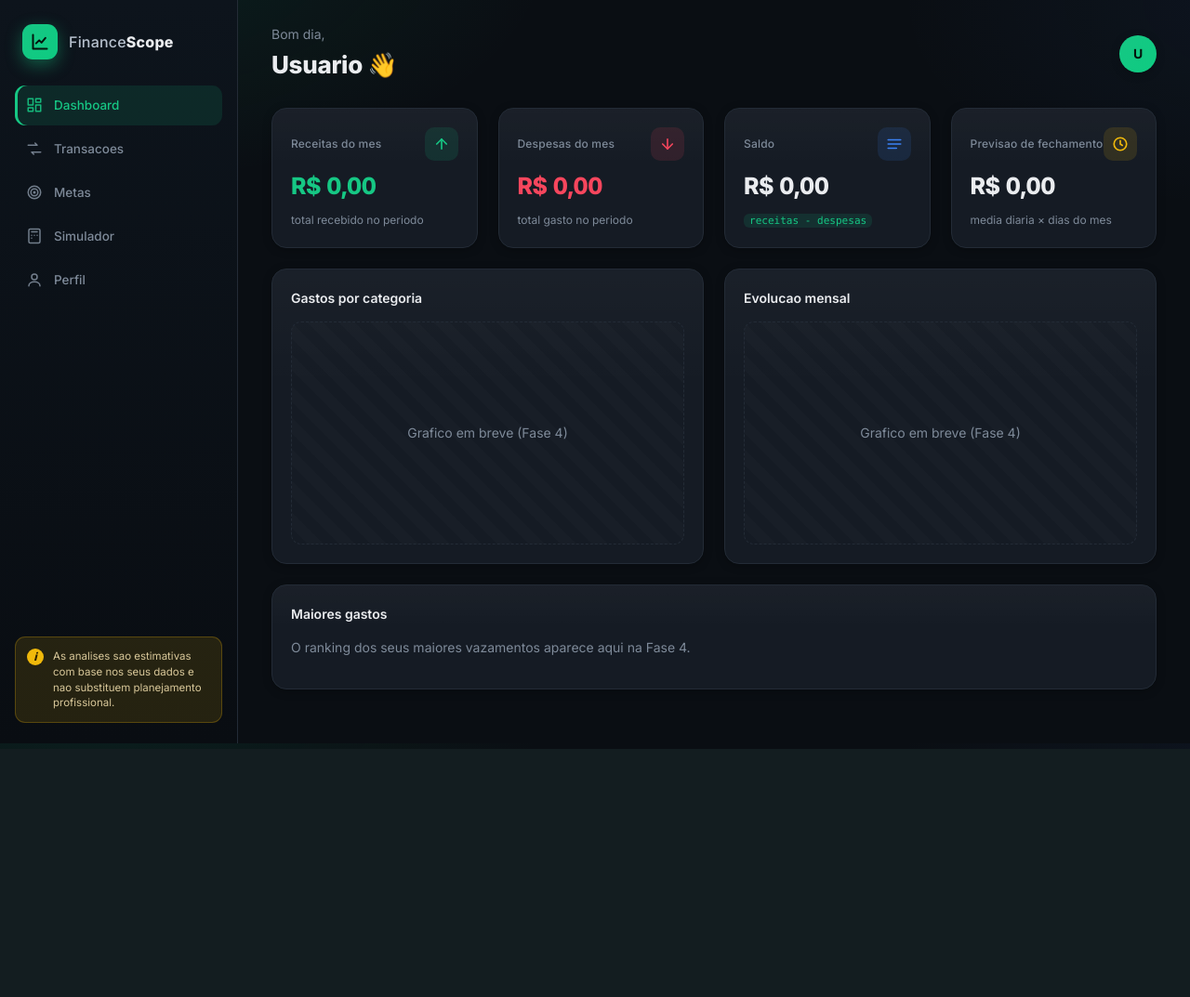
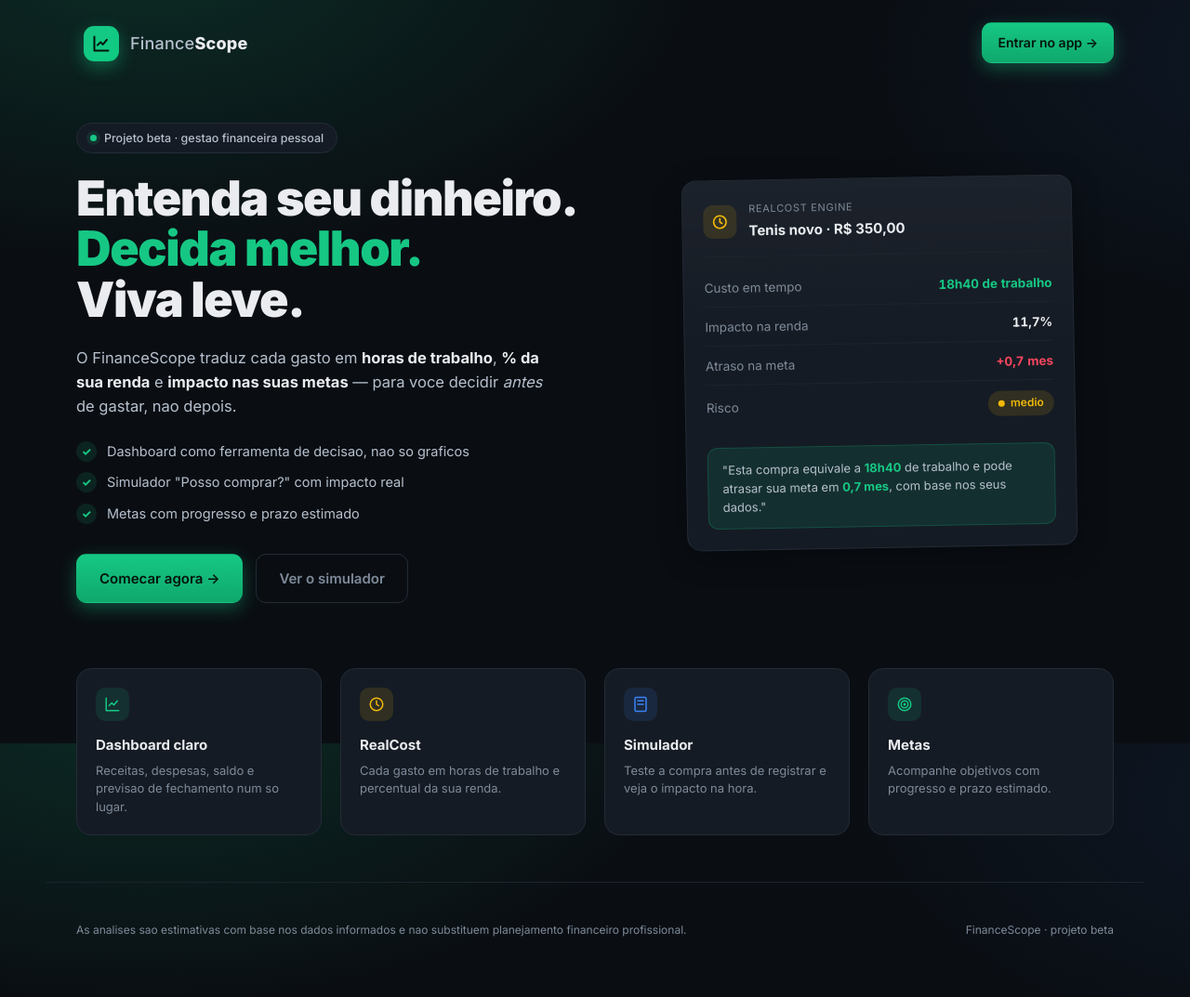
Before and after one commit to BrunoCarreiroCS/FinanceScope, a Flask app: page / in a window 1280 px wide. Shown: the whole page at 93% size. Before the commit the page ends 806 px from the top, so only its background shows below. Run offline with Flask 3, Linux system fonts and the light colour scheme; data comes from the database, SQL or seed files in the repository.

Commit message:
feat: home de boas-vindas em / e app movido para /app
- Nova tela standalone (sem sidebar) no espirito do mockup:
  'Entenda seu dinheiro. Decida melhor. Viva leve.'
- Cartao demonstrativo do RealCost (custo em horas, impacto, risco)
- Secao de recursos (Dashboard, RealCost, Simulador, Metas) e CTAs
- Dashboard/app agora em /app; raiz passa a ser a landing
- Aviso educacional no rodape

```diff
--- a/app/app.py
+++ b/app/app.py
@@ -98,6 +98,10 @@ def create_app():
     # --- Rotas placeholder (serao implementadas nas proximas fases) ---
 
     @app.route("/")
+    def home():
+        return render_template("home.html")
+
+    @app.route("/app")
     def dashboard():
         return render_template("dashboard.html", active="dashboard")
 
--- a/app/static/css/style.css
+++ b/app/static/css/style.css
@@ -302,3 +302,103 @@ code {
 .flash::before { content: ""; width: 8px; height: 8px; border-radius: 50%; background: currentColor; flex: none; }
 .flash-success { background: var(--accent-soft); color: #51d6a0; border-color: rgba(22,199,132,0.3); }
 .flash-error   { background: var(--down-soft); color: #fb7185; border-color: rgba(246,70,93,0.3); }
+
+/* =========================================================================
+   HOME / boas-vindas (standalone)
+   ========================================================================= */
+
+body.home {
+  background:
+    radial-gradient(1100px 600px at 12% -6%, rgba(22,199,132,0.16), transparent 55%),
+    radial-gradient(900px 500px at 110% 8%, rgba(59,130,246,0.08), transparent 55%),
+    var(--bg);
+}
+.btn-lg { padding: 14px 24px; font-size: 15px; border-radius: var(--radius-sm); }
+
+.home-nav {
+  display: flex; align-items: center; justify-content: space-between;
+  max-width: 1180px; margin: 0 auto; padding: 24px 32px;
+}
+.home-nav .brand-name { font-size: 18px; }
+
+/* hero */
+.hero {
+  max-width: 1180px; margin: 0 auto; padding: 40px 32px 60px;
+  display: grid; grid-template-columns: 1.05fr 0.95fr; gap: 56px; align-items: center;
+}
+@media (max-width: 940px) { .hero { grid-template-columns: 1fr; gap: 36px; } }
+
+.pill {
+  display: inline-flex; align-items: center; gap: 8px;
+  padding: 6px 14px; border-radius: var(--radius-pill);
+  background: var(--surface); border: 1px solid var(--border);
+  color: var(--text-2); font-size: 12.5px; font-weight: 500;
+}
+.pill-dot { width: 7px; height: 7px; border-radius: 50%; background: var(--accent); box-shadow: 0 0 0 4px var(--accent-soft); }
+
+.hero-title {
+  margin: 22px 0 0; font-size: 52px; line-height: 1.04;
+  font-weight: 900; letter-spacing: -1.4px;
+}
+.hero-title .accent { color: var(--accent); }
+@media (max-width: 600px) { .hero-title { font-size: 38px; } }
+
+.hero-sub { margin: 22px 0 0; font-size: 16.5px; color: var(--text-2); max-width: 520px; line-height: 1.6; }
+.hero-sub strong { color: var(--text); }
+
+.hero-bullets { list-style: none; padding: 0; margin: 24px 0 0; display: flex; flex-direction: column; gap: 11px; }
+.hero-bullets li { display: flex; align-items: center; gap: 11px; color: var(--text-2); font-size: 14.5px; }
+.ck {
+  flex: none; width: 22px; height: 22px; border-radius: 50%;
+  display: grid; place-items: center; font-size: 12px; font-weight: 800;
+  background: var(--accent-soft); color: var(--accent);
+}
+
+.hero-cta { display: flex; gap: 14px; margin-top: 32px; flex-wrap: wrap; }
+
+/* cartao demonstrativo do RealCost */
+.hero-visual { display: grid; place-items: center; }
+.rc-card {
+  width: 100%; max-width: 420px;
+  background: linear-gradient(180deg, rgba(255,255,255,0.03), transparent 45%), var(--surface);
+  border: 1px solid var(--border); border-radius: var(--radius);
+  padding: 22px; box-shadow: var(--shadow);
+  transform: rotate(-1deg); transition: transform .25s;
+}
+.rc-card:hover { transform: rotate(0deg) translateY(-2px); }
+.rc-head { display: flex; align-items: center; gap: 13px; padding-bottom: 16px; border-bottom: 1px solid var(--border-soft); }
+.rc-label { margin: 0; font-size: 11px; text-transform: uppercase; letter-spacing: 0.7px; color: var(--text-muted); }
+.rc-item { margin: 3px 0 0; font-weight: 700; font-size: 15px; }
+.rc-rows { display: flex; flex-direction: column; gap: 2px; padding: 14px 0; }
+.rc-row { display: flex; align-items: center; justify-content: space-between; padding: 9px 0; font-size: 13.5px; color: var(--text-muted); border-bottom: 1px solid var(--border-soft); }
+.rc-row:last-child { border-bottom: none; }
+.rc-row strong { color: var(--text); font-variant-numeric: tabular-nums; }
+.rc-row .accent { color: var(--accent); }
+.rc-row .down { color: var(--down); }
+.rc-msg {
+  margin: 6px 0 0; padding: 13px 15px; border-radius: var(--radius-sm);
+  background: var(--accent-soft); border: 1px solid rgba(22,199,132,0.22);
+  font-size: 13px; color: var(--text-2); line-height: 1.55;
+}
+.rc-msg strong { color: var(--accent); }
+
+/* features */
+.features {
+  max-width: 1180px; margin: 0 auto; padding: 10px 32px 50px;
+  display: grid; grid-template-columns: repeat(4, 1fr); gap: 20px;
+}
+@media (max-width: 940px) { .features { grid-template-columns: repeat(2, 1fr); } }
+@media (max-width: 520px) { .features { grid-template-columns: 1fr; } }
+.feature {
+  background: var(--surface); border: 1px solid var(--border);
+  border-radius: var(--radius); padding: 20px; transition: border-color .15s, transform .12s;
+}
+.feature:hover { border-color: var(--surface-3); transform: translateY(-2px); }
+.feature h3 { margin: 14px 0 6px; font-size: 15px; }
+.feature p { margin: 0; color: var(--text-muted); font-size: 13px; line-height: 1.5; }
+
+.home-foot {
+  max-width: 1180px; margin: 0 auto; padding: 30px 32px 50px;
+  border-top: 1px solid var(--border-soft);
+  display: flex; align-items: center; justify-content: space-between; gap: 16px; flex-wrap: wrap;
+}
--- /dev/null
+++ b/app/templates/home.html
@@ -0,0 +1,123 @@
+<!DOCTYPE html>
+<html lang="pt-br">
+<head>
+  <meta charset="UTF-8" />
+  <meta name="viewport" content="width=device-width, initial-scale=1" />
+  <title>{{ app_name }} — Entenda seu dinheiro. Decida melhor.</title>
+  <link rel="preconnect" href="https://fonts.googleapis.com" />
+  <link rel="preconnect" href="https://fonts.gstatic.com" crossorigin />
+  <link href="https://fonts.googleapis.com/css2?family=Inter:wght@400;500;600;700;800;900&display=swap" rel="stylesheet" />
+  <link rel="stylesheet" href="{{ url_for('static', filename='css/style.css') }}" />
+</head>
+<body class="home">
+  <!-- Topo -->
+  <header class="home-nav">
+    <div class="brand">
+      <span class="brand-mark">
+        <svg viewBox="0 0 24 24" width="20" height="20" fill="none" stroke="currentColor" stroke-width="2.4" stroke-linecap="round" stroke-linejoin="round"><path d="M3 3v18h18"/><path d="M7 14l4-4 3 3 5-6"/></svg>
+      </span>
+      <span class="brand-name">Finance<strong>Scope</strong></span>
+    </div>
+    <a href="{{ url_for('dashboard') }}" class="btn btn-primary">Entrar no app →</a>
+  </header>
+
+  <!-- Hero -->
+  <section class="hero">
+    <div class="hero-text">
+      <span class="pill"><span class="pill-dot"></span> Projeto beta · gestao financeira pessoal</span>
+      <h1 class="hero-title">
+        Entenda seu dinheiro.<br />
+        <span class="accent">Decida melhor.</span><br />
+        Viva leve.
+      </h1>
+      <p class="hero-sub">
+        O FinanceScope traduz cada gasto em <strong>horas de trabalho</strong>,
+        <strong>% da sua renda</strong> e <strong>impacto nas suas metas</strong> —
+        para voce decidir <em>antes</em> de gastar, nao depois.
+      </p>
+
+      <ul class="hero-bullets">
+        <li><span class="ck">✓</span> Dashboard como ferramenta de decisao, nao so graficos</li>
+        <li><span class="ck">✓</span> Simulador "Posso comprar?" com impacto real</li>
+        <li><span class="ck">✓</span> Metas com progresso e prazo estimado</li>
+      </ul>
+
+      <div class="hero-cta">
+        <a href="{{ url_for('dashboard') }}" class="btn btn-primary btn-lg">Comecar agora →</a>
+        <a href="{{ url_for('simulador') }}" class="btn btn-ghost btn-lg">Ver o simulador</a>
+      </div>
+    </div>
+
+    <!-- Cartao demonstrativo do RealCost -->
+    <div class="hero-visual">
+      <div class="rc-card">
+        <div class="rc-head">
+          <span class="kpi-chip is-gold">
+            <svg viewBox="0 0 24 24" fill="none" stroke="currentColor" stroke-width="2.2" stroke-linecap="round" stroke-linejoin="round"><circle cx="12" cy="12" r="9"/><path d="M12 7v5l3 2"/></svg>
+          </span>
+          <div>
+            <p class="rc-label">RealCost Engine</p>
+            <p class="rc-item">Tenis novo · R$ 350,00</p>
+          </div>
+        </div>
+
+        <div class="rc-rows">
+          <div class="rc-row">
+            <span>Custo em tempo</span>
+            <strong class="accent">18h40 de trabalho</strong>
+          </div>
+          <div class="rc-row">
+            <span>Impacto na renda</span>
+            <strong>11,7%</strong>
+          </div>
+          <div class="rc-row">
+            <span>Atraso na meta</span>
+            <strong class="down">+0,7 mes</strong>
+          </div>
+          <div class="rc-row">
+            <span>Risco</span>
+            <span class="risk risk-medio">medio</span>
+          </div>
+        </div>
+
+        <p class="rc-msg">
+          "Esta compra equivale a <strong>18h40</strong> de trabalho e pode atrasar
+          sua meta em <strong>0,7 mes</strong>, com base nos seus dados."
+        </p>
+      </div>
+    </div>
+  </section>
+
+  <!-- Recursos -->
+  <section class="features">
+    <div class="feature">
+      <span class="kpi-chip is-up"><svg viewBox="0 0 24 24" fill="none" stroke="currentColor" stroke-width="2" stroke-linecap="round" stroke-linejoin="round"><path d="M3 3v18h18"/><path d="M7 14l4-4 3 3 5-6"/></svg></span>
+      <h3>Dashboard claro</h3>
+      <p>Receitas, despesas, saldo e previsao de fechamento num so lugar.</p>
+    </div>
+    <div class="feature">
+      <span class="kpi-chip is-gold"><svg viewBox="0 0 24 24" fill="none" stroke="currentColor" stroke-width="2" stroke-linecap="round" stroke-linejoin="round"><circle cx="12" cy="12" r="9"/><path d="M12 7v5l3 2"/></svg></span>
+      <h3>RealCost</h3>
+      <p>Cada gasto em horas de trabalho e percentual da sua renda.</p>
+    </div>
+    <div class="feature">
+      <span class="kpi-chip is-info"><svg viewBox="0 0 24 24" fill="none" stroke="currentColor" stroke-width="2" stroke-linecap="round" stroke-linejoin="round"><rect x="4" y="2" width="16" height="20" rx="2"/><line x1="8" y1="7" x2="16" y2="7"/><line x1="8" y1="12" x2="16" y2="12"/></svg></span>
+      <h3>Simulador</h3>
+      <p>Teste a compra antes de registrar e veja o impacto na hora.</p>
+    </div>
+    <div class="feature">
+      <span class="kpi-chip is-up"><svg viewBox="0 0 24 24" fill="none" stroke="currentColor" stroke-width="2" stroke-linecap="round" stroke-linejoin="round"><circle cx="12" cy="12" r="9"/><circle cx="12" cy="12" r="5"/><circle cx="12" cy="12" r="1"/></svg></span>
+      <h3>Metas</h3>
+      <p>Acompanhe objetivos com progresso e prazo estimado.</p>
+    </div>
+  </section>
+
+  <footer class="home-foot">
+    <p class="muted small">
+      As analises sao estimativas com base nos dados informados e nao substituem
+      planejamento financeiro profissional.
+    </p>
+    <p class="muted small">FinanceScope · projeto beta</p>
+  </footer>
+</body>
+</html>
```
